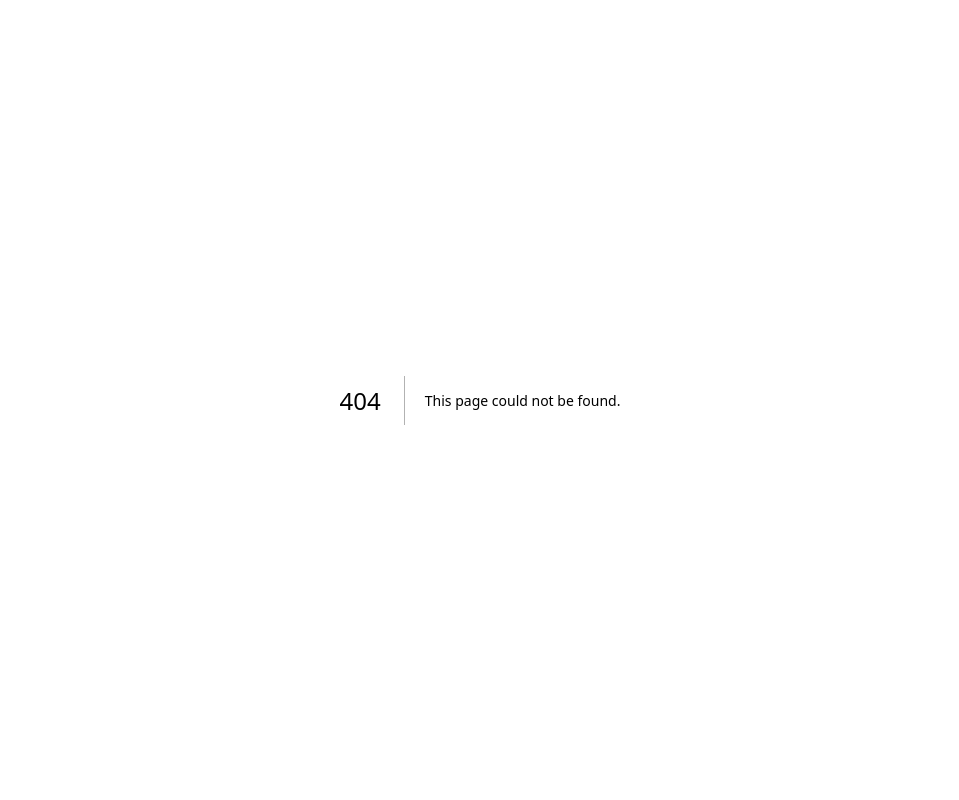
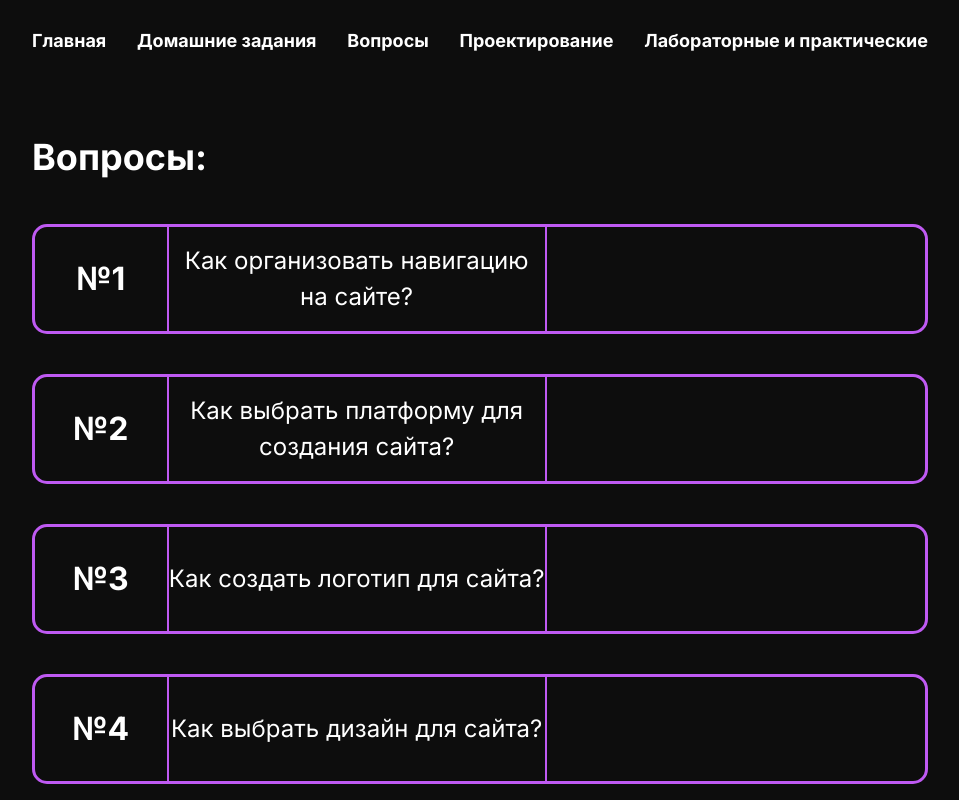
Before and after one commit to RoastedPikachu/Report_Site, a Next.js app: page /questions in a window 1280 px wide. Before the commit this address had no page. Shown: the top 800 px of the page, without its empty margins (160-1119 px from the left). Built offline with nearby package versions, Linux system fonts and the light colour scheme.

Commit message:
Добавил страницу вопросов

```diff
--- a/src/app/globals.css
+++ b/src/app/globals.css
@@ -11,4 +11,5 @@ body {
   width: 100vw;
   height: auto;
   background-color: #0d0d0d;
+  overflow-x: hidden;
 }
--- a/src/app/page.tsx
+++ b/src/app/page.tsx
@@ -30,13 +30,13 @@ export default function Home() {
     <>
         <TheHeader/>
 
-        <main className='relative px-[15%] mt-[50px] w-full h-auto min-h-[800px]'>
+        <main className='relative mt-[50px] px-[15%] pb-[50px] w-full h-auto min-h-[800px]'>
             {tasks.length && <h2 className='text-[#ffffff] text-[2.25rem] font-bold'>Последние работы: </h2>}
 
             <div>
                 {tasks.length && tasks.map((item:Task) => (
                     <div key={item.id} className='flex items-center mt-[40px] w-full h-[100px] border-[3px] border-[#bf5af2] rounded-[15px] text-[#ffffff] text-[1.25rem] text-center'>
-                        <span className='flex justify-center items-center w-[20%] h-full text-[2rem] border-r-2 border-[#bf5af2]'>№{ item.id }</span>
+                        <span className='flex justify-center items-center w-[20%] h-full text-[2rem] border-r-2 border-[#bf5af2] font-bold'>№{ item.id }</span>
 
                         <span className='flex justify-center items-center w-[35%] h-full border-r-2 border-[#bf5af2]'>{ item.type }</span>
 
--- /dev/null
+++ b/src/app/questions/page.tsx
@@ -0,0 +1,190 @@
+'use client';
+import React, { useState } from 'react';
+
+import TheHeader from "@/widgets/shared/TheHeader";
+import TheFooter from "@/widgets/shared/TheFooter";
+
+interface Question {
+    id: number;
+    question: string;
+    answer: string;
+}
+
+const Page = () => {
+    const [questions, setQuestions] = useState([
+        {
+            id: 1,
+            question: 'Как организовать навигацию на сайте?',
+            answer: ''
+        },
+        {
+            id: 2,
+            question: 'Как выбрать платформу для создания сайта?',
+            answer: ''
+        },
+        {
+            id: 3,
+            question: 'Как создать логотип для сайта?',
+            answer: ''
+        },
+        {
+            id: 4,
+            question: 'Как выбрать дизайн для сайта?',
+            answer: ''
+        },
+        {
+            id: 5,
+            question: 'Какие шаги нужно выполнить для создания сайта?',
+            answer: ''
+        },
+        {
+            id: 6,
+            question: 'Как выбрать хостинг для сайта?',
+            answer: ''
+        },
+        {
+            id: 7,
+            question: 'Как выбрать доменное имя для сайта?',
+            answer: ''
+        },
+        {
+            id: 8,
+            question: 'Как защитить сайт от взлома и хакерских атак?',
+            answer: ''
+        },
+        {
+            id: 9,
+            question: 'Как добавить функцию обратного звонка на сайт?',
+            answer: ''
+        },
+        {
+            id: 10,
+            question: 'Как добавить функцию регистрации и авторизации пользователей на сайте?',
+            answer: ''
+        },
+        {
+            id: 11,
+            question: 'Как добавить возможность онлайн-оплаты на сайте?',
+            answer: ''
+        },
+        {
+            id: 12,
+            question: 'Как создать лендинг страницу?',
+            answer: ''
+        },
+        {
+            id: 13,
+            question: 'Как создать онлайн-магазин на сайте?',
+            answer: ''
+        },
+        {
+            id: 14,
+            question: 'Как создать блог на сайте?',
+            answer: ''
+        },
+        {
+            id: 15,
+            question: 'Как создать мобильную версию сайта?',
+            answer: ''
+        },
+        {
+            id: 16,
+            question: 'Как добавить кнопки социальных сетей на сайт?',
+            answer: ''
+        },
+        {
+            id: 17,
+            question: 'Как добавить анимацию на сайт?',
+            answer: ''
+        },
+        {
+            id: 18,
+            question: 'Как оптимизировать скорость загрузки сайта?',
+            answer: ''
+        },
+        {
+            id: 19,
+            question: 'Как использовать контент-менеджмент-систему для управления сайтом?',
+            answer: ''
+        },
+        {
+            id: 20,
+            question: 'Как настроить резервное копирование сайта?',
+            answer: ''
+        },
+        {
+            id: 21,
+            question: 'Как организовать кросс-браузерную совместимость для сайта?',
+            answer: ''
+        },
+        {
+            id: 22,
+            question: 'Как внедрить возможность подписки на рассылку на сайте?',
+            answer: ''
+        },
+        {
+            id: 23,
+            question: 'Как внедрить SSL-сертификат на сайт для обеспечения безопасности?',
+            answer: ''
+        },
+        {
+            id: 24,
+            question: 'Как добавить мультиязычность на сайт?',
+            answer: ''
+        },
+        {
+            id: 25,
+            question: 'Как создать редиректы на сайте?',
+            answer: ''
+        },
+        {
+            id: 26,
+            question: 'Как провести тестирование и дальнейшую оптимизацию сайта?',
+            answer: ''
+        },
+        {
+            id: 27,
+            question: 'Как добавить функционал на сайт (формы обратной связи, комментарии, интерактивность)?',
+            answer: ''
+        },
+        {
+            id: 28,
+            question: 'Как оптимизировать сайт для поисковых систем (SEO)?',
+            answer: ''
+        },
+        {
+            id: 29,
+            question: 'Как добавить контент на сайт (тексты, изображения, видео)?',
+            answer: ''
+        },
+        {
+            id: 30,
+            question: 'Как настроить аналитику на сайте (Google Analytics, Я.Метрика)?',
+            answer: ''
+        },
+    ] as Question[]);
+
+    return (
+        <>
+            <TheHeader/>
+
+            <main className='relative mt-[50px] px-[15%] pb-[50px] w-full h-auto min-h-[800px]'>
+                <h2 className='text-[#ffffff] text-[2.25rem] font-bold'>Вопросы:</h2>
+
+                {questions.map((item:Question) => (
+                    <div key={item.id} className='flex items-center mt-[40px] w-full h-[110px] border-[3px] border-[#bf5af2] rounded-[15px] text-[#ffffff] text-[1.25rem] text-center'>
+                        <p className='flex justify-center items-center w-[15%] h-full text-[2rem] border-r-2 border-[#bf5af2] font-bold'>№{item.id}</p>
+
+                        <p className='flex justify-center items-center w-[42.5%] h-full text-[1.5rem] border-r-2 border-[#bf5af2]'>{item.question}</p>
+
+                        <p className='flex justify-center items-center w-[42.5%] h-full text-[1.5rem] border-[#bf5af2]'>{item.answer}</p>
+                    </div>
+                ))}
+            </main>
+
+            <TheFooter/>
+        </>
+    );
+};
+
+export default Page;
--- a/src/widgets/shared/TheFooter.tsx
+++ b/src/widgets/shared/TheFooter.tsx
@@ -8,6 +8,8 @@ const TheFooter = () => {
                 <Link href='/' className='hover:text-[#bf5af2] ease-in-out duration-500 outline-none'>Главная</Link>
 
                 <Link href='/homeworks' className='hover:text-[#bf5af2] ease-in-out duration-500 outline-none'>Домашние задания</Link>
+
+                <Link href='/questions' className='hover:text-[#bf5af2] ease-in-out duration-500 outline-none'>Вопросы</Link>
 
                 <Link href='/design' className='hover:text-[#bf5af2] ease-in-out duration-500 outline-none'>Проектирование</Link>
 
--- a/src/widgets/shared/TheHeader.tsx
+++ b/src/widgets/shared/TheHeader.tsx
@@ -9,6 +9,8 @@ const TheHeader = () => {
 
             <Link href='/homeworks' className='hover:text-[#bf5af2] ease-in-out duration-500 outline-none'>Домашние задания</Link>
 
+            <Link href='/questions' className='hover:text-[#bf5af2] ease-in-out duration-500 outline-none'>Вопросы</Link>
+
             <Link href='/design' className='hover:text-[#bf5af2] ease-in-out duration-500 outline-none'>Проектирование</Link>
 
             <Link href='/labs' className='hover:text-[#bf5af2] ease-in-out duration-500 outline-none'>Лабораторные и практические</Link>
```
